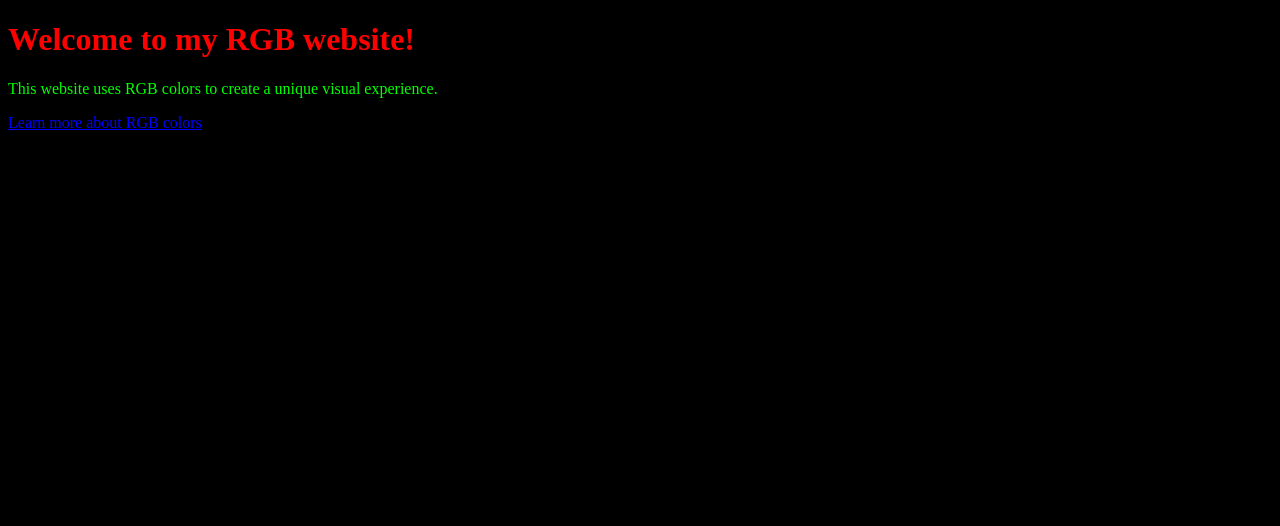
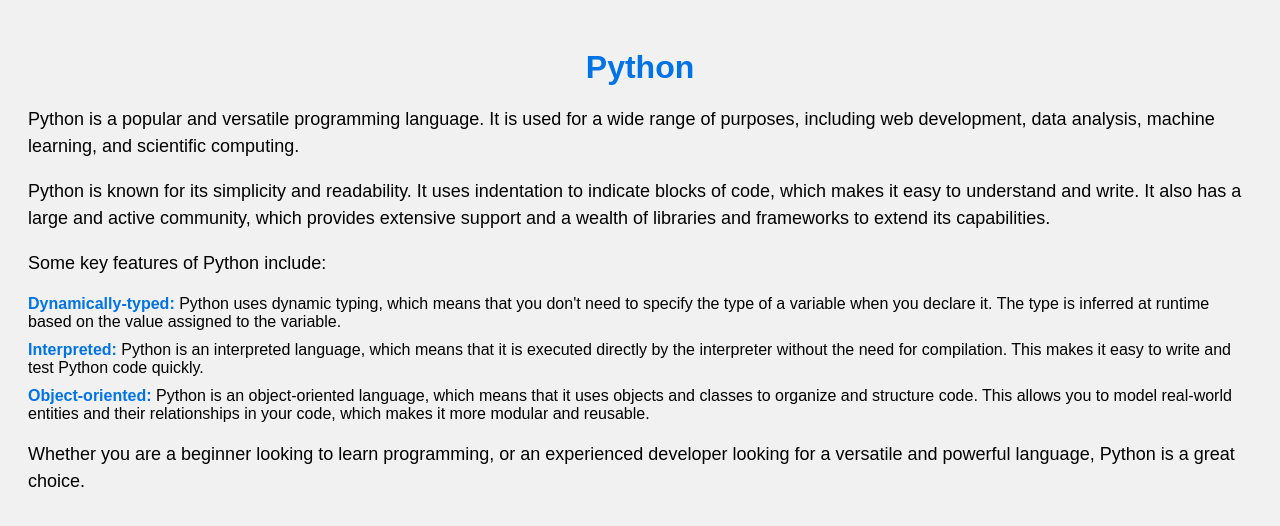
Before and after one commit to bruhganization/darkxdd.github.io, a plain HTML site: page index.html in a window 1280 px wide. Drawn offline with Linux system fonts and the light colour scheme.

Commit message:
Update index.html

```diff
--- a/index.html
+++ b/index.html
@@ -3,22 +3,56 @@
   <head>
     <style>
       body {
-        background-color: rgb(0,0,0); /* black */
+        font-family: sans-serif;
+        background-color: #f1f1f1;
+        padding: 20px;
       }
       h1 {
-        color: rgb(255,0,0); /* red */
+        color: #0073e6;
+        text-align: center;
+        margin-bottom: 20px;
       }
       p {
-        color: rgb(0,255,0); /* green */
+        font-size: 18px;
+        line-height: 1.5;
       }
-      a {
-        color: rgb(0,0,255); /* blue */
+      ul {
+        list-style-type: none;
+        padding: 0;
+      }
+      li {
+        margin-bottom: 10px;
+      }
+      .highlight {
+        color: #0073e6;
+        font-weight: bold;
       }
     </style>
   </head>
   <body>
-    <h1>Welcome to my RGB website!</h1>
-    <p>This website uses RGB colors to create a unique visual experience.</p>
-    <a href="https://en.wikipedia.org/wiki/RGB_color_model">Learn more about RGB colors</a>
+    <h1>Python</h1>
+    <p>
+      Python is a popular and versatile programming language. It is used for a wide range of purposes, including web development, data analysis, machine learning, and scientific computing.
+    </p>
+    <p>
+      Python is known for its simplicity and readability. It uses indentation to indicate blocks of code, which makes it easy to understand and write. It also has a large and active community, which provides extensive support and a wealth of libraries and frameworks to extend its capabilities.
+    </p>
+    <p>
+      Some key features of Python include:
+    </p>
+    <ul>
+      <li>
+        <span class="highlight">Dynamically-typed:</span> Python uses dynamic typing, which means that you don't need to specify the type of a variable when you declare it. The type is inferred at runtime based on the value assigned to the variable.
+      </li>
+      <li>
+        <span class="highlight">Interpreted:</span> Python is an interpreted language, which means that it is executed directly by the interpreter without the need for compilation. This makes it easy to write and test Python code quickly.
+      </li>
+      <li>
+        <span class="highlight">Object-oriented:</span> Python is an object-oriented language, which means that it uses objects and classes to organize and structure code. This allows you to model real-world entities and their relationships in your code, which makes it more modular and reusable.
+      </li>
+    </ul>
+    <p>
+      Whether you are a beginner looking to learn programming, or an experienced developer looking for a versatile and powerful language, Python is a great choice.
+    </p>
   </body>
 </html>
```
